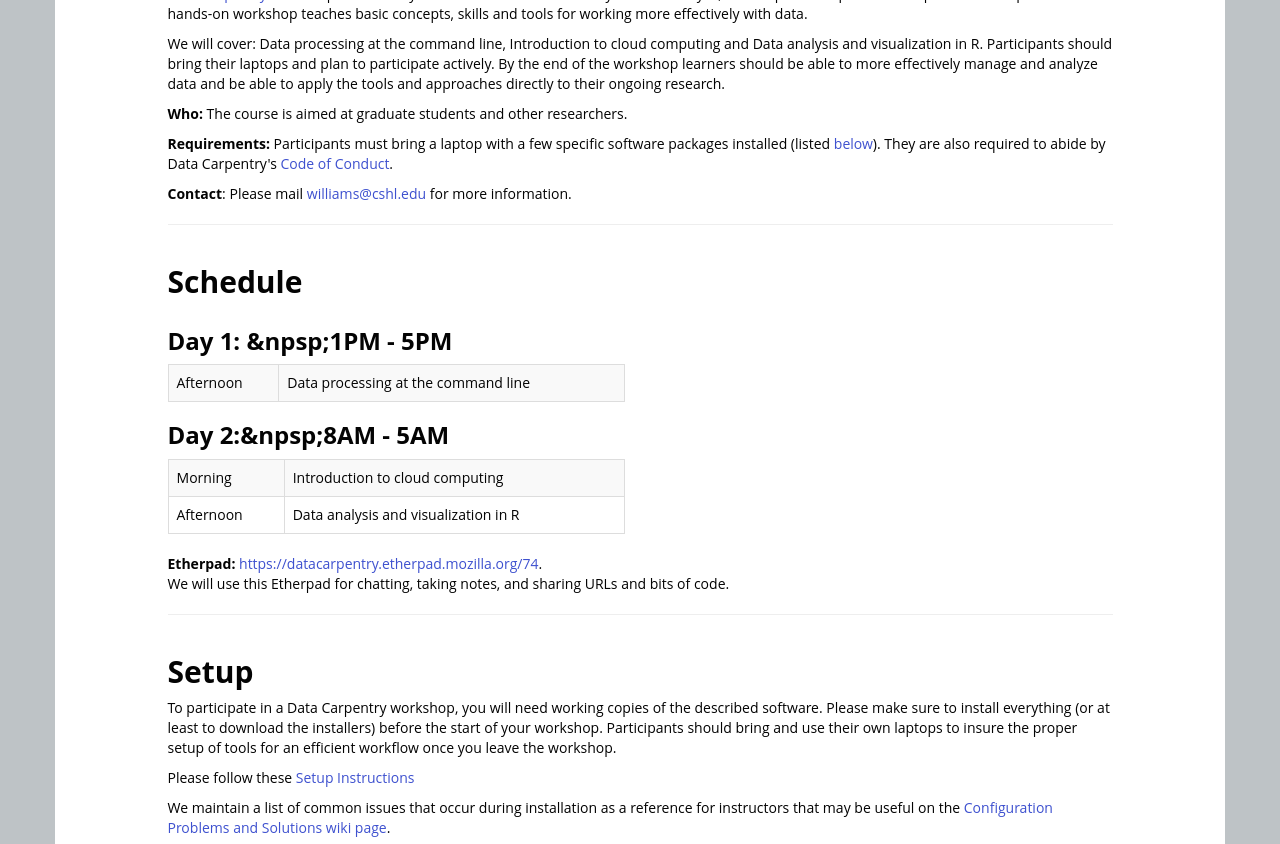
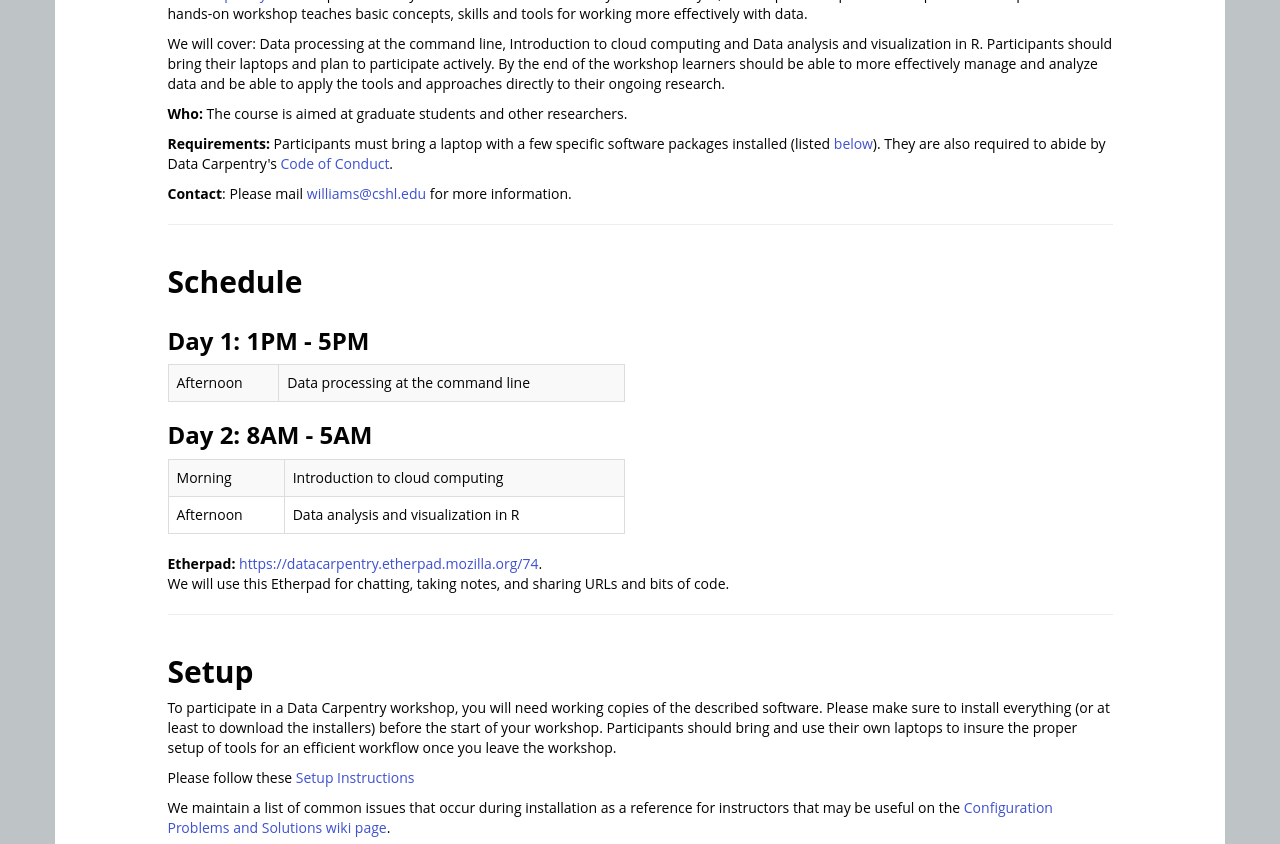
Before and after one commit to devbioinfoguy/2015-07-30-ASPB, a Jekyll site: the page built from index.html, in a window 1280 px wide and 900 px high, scrolled down 641 px, cut to the strip 0-844 px from the top of the window. Built offline with Jekyll 4.4.1, drawn with Linux system fonts in a browser that asks for light colours; nearby versions of some CDN libraries; library files that are not in the unit come from our copies; some of the changed lines change nothing that is shown.

Commit message:
Update index.html

```diff
--- a/index.html
+++ b/index.html
@@ -140,13 +140,13 @@ Participants should bring their laptops and plan to participate actively. By the
 <div class="row">
   <div class="col-md-6">
 
-    <h3>Day 1: &npsp;1PM - 5PM</h3>
+    <h3>Day 1: 1PM - 5PM</h3>
     <table class="table table-striped">
        <tr> <td>Afternoon</td>  <td>{{page.day1_pm}}</td> </tr>
     </table>
 
 
-    <h3>Day 2:&npsp;8AM - 5AM</h3>
+    <h3>Day 2: 8AM - 5AM</h3>
     <table class="table table-striped">
       <tr> <td>Morning</td>  <td>{{page.day2_am}}</td> </tr>
       <tr> <td>Afternoon</td>  <td>{{page.day2_pm}}</td> </tr>
```
